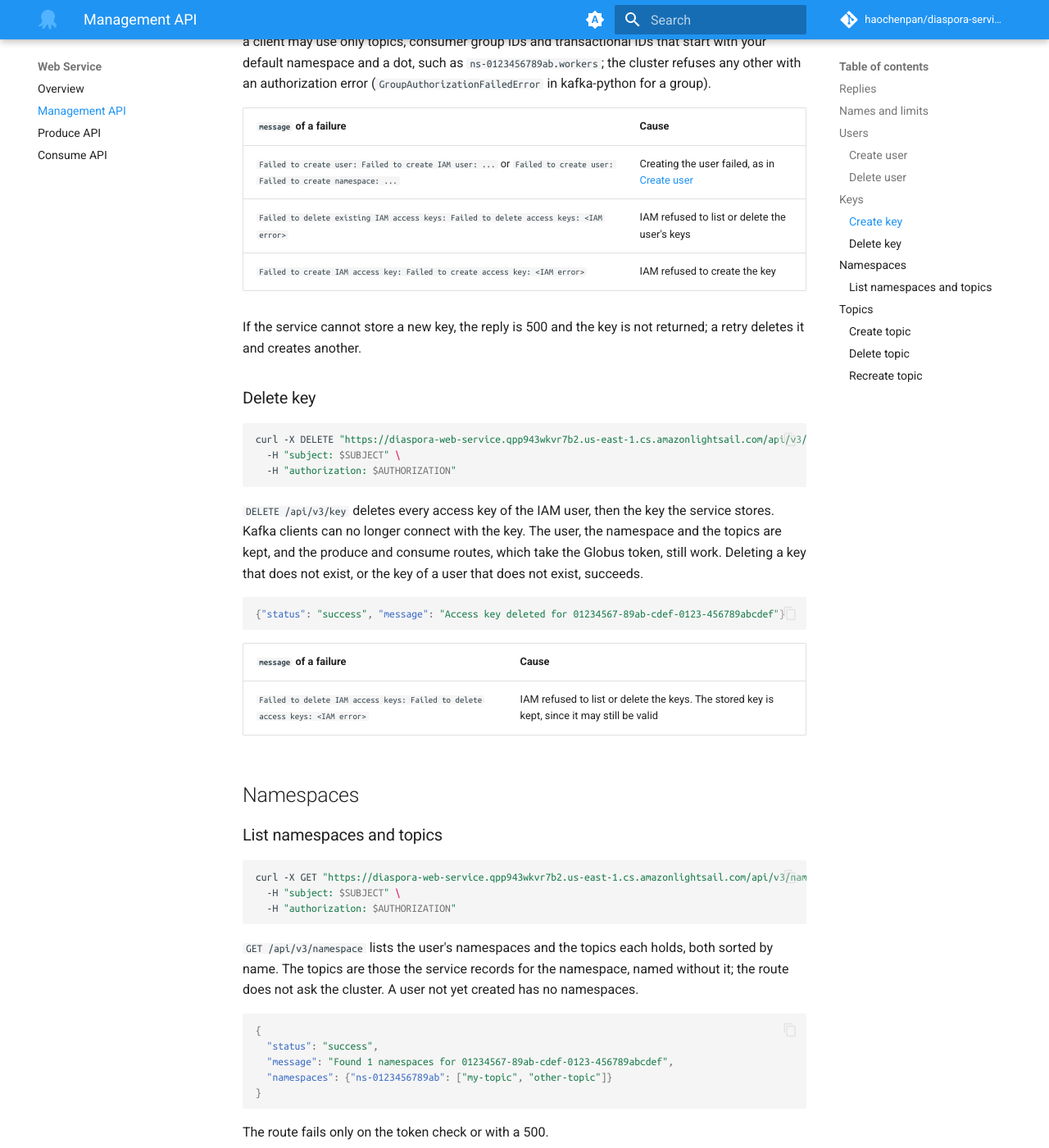
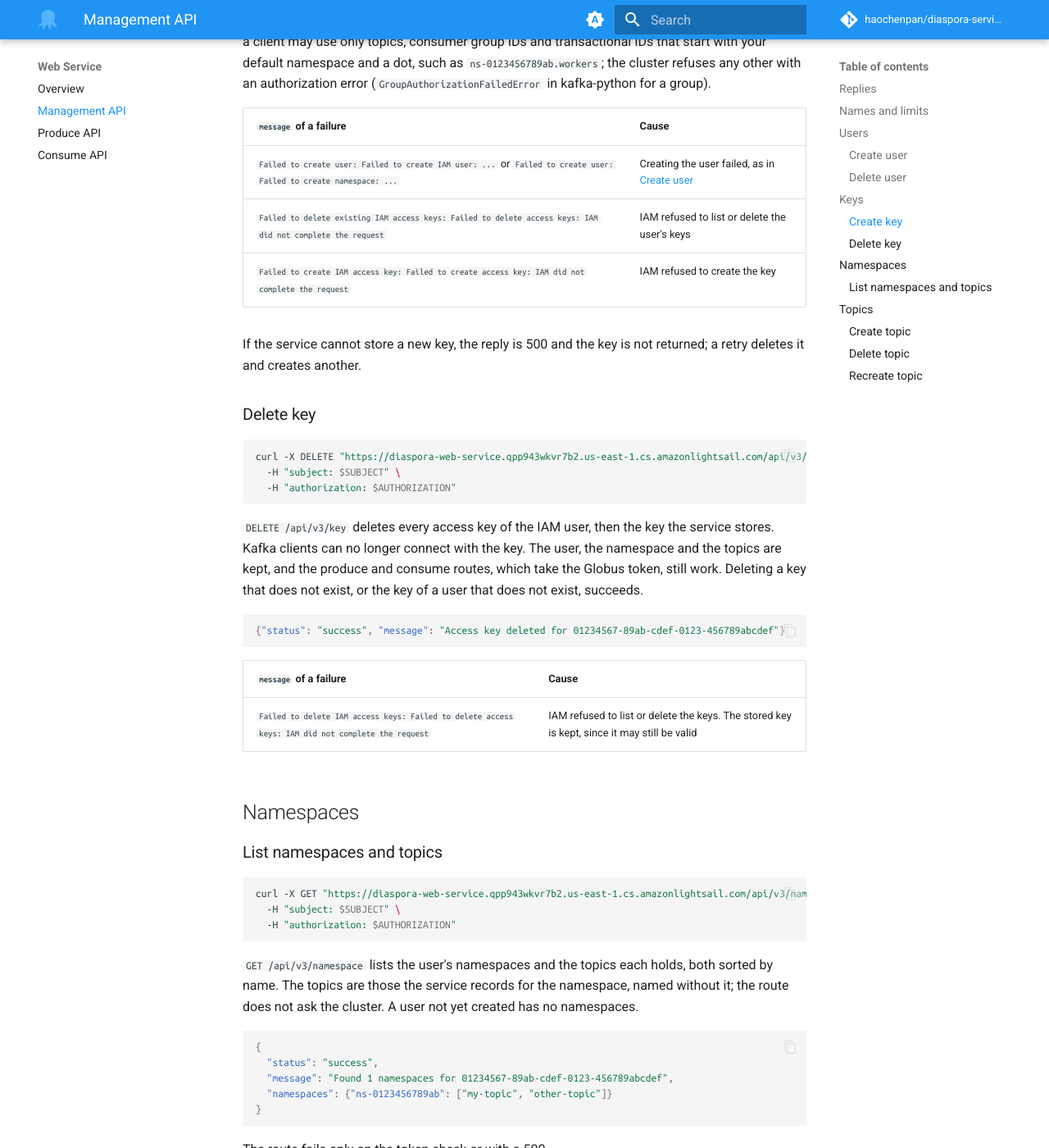
Before and after one commit to haochenpan/diaspora-service, an MkDocs documentation site: the page built from docs/web/management.md, in a window 1280 px wide and 1400 px high, scrolled down 4904 px. Shown: the whole window at 82% size. Built offline with MkDocs 1.6.1 and Material for MkDocs 9.7.7, drawn with Linux system fonts in a browser that asks for light colours; comment, search, counter and statistics services are not loaded; the version menu is left out; some of the changed text lies outside the part shown.

Commit message:
Answer a failed IAM call with a fixed message (#109)
When IAM failed a user create or delete or an access key create or
delete, the reply carried IAM's error text, which can name the account and
the service's identity. The reply now says IAM did not complete the
request, and the error goes to the log. The policy update, which only the
policy script calls, keeps IAM's text.

Co-Authored-By: Claude Opus 5.5 <noreply@anthropic.com>

```diff
--- a/docs/web/management.md
+++ b/docs/web/management.md
@@ -83,7 +83,7 @@ curl -X POST "https://diaspora-web-service.qpp943wkvr7b2.us-east-1.cs.amazonligh
 
 | `message` of a failure | Cause |
 | --- | --- |
-| `Failed to create IAM user: Failed to create user and policy: <IAM error>` | IAM refused a call |
+| `Failed to create IAM user: Failed to create user and policy: IAM did not complete the request` | IAM refused a call |
 | `Failed to create namespace: Namespace already taken: <namespace>` | Another user holds the default namespace's name; the service deletes the IAM user |
 
 ### Delete user
@@ -104,7 +104,7 @@ curl -X DELETE "https://diaspora-web-service.qpp943wkvr7b2.us-east-1.cs.amazonli
 | --- | --- |
 | `Cannot delete user <subject>: user has <n> additional namespace(s). Delete namespaces first.` | The user holds namespaces other than the default one; nothing is deleted |
 | `Failed to delete Kafka topic: Failed to delete Kafka topic <namespace>.<topic> after 3 attempts: the Kafka cluster did not complete it; retry shortly` | The cluster did not delete a topic. The topics deleted before it stay deleted; that topic, the rest, the namespace, the key and the user are kept |
-| `Failed to delete IAM user: Failed to delete user and policy: <IAM error>` | IAM refused a call. The topics, the namespace and the stored key are already deleted |
+| `Failed to delete IAM user: Failed to delete user and policy: IAM did not complete the request` | IAM refused a call. The topics, the namespace and the stored key are already deleted |
 
 ## Keys
 
@@ -142,8 +142,8 @@ The key lets a Kafka client connect to the cluster at `endpoint`, with MSK IAM a
 | `message` of a failure | Cause |
 | --- | --- |
 | `Failed to create user: Failed to create IAM user: ...` or `Failed to create user: Failed to create namespace: ...` | Creating the user failed, as in [Create user](#create-user) |
-| `Failed to delete existing IAM access keys: Failed to delete access keys: <IAM error>` | IAM refused to list or delete the user's keys |
-| `Failed to create IAM access key: Failed to create access key: <IAM error>` | IAM refused to create the key |
+| `Failed to delete existing IAM access keys: Failed to delete access keys: IAM did not complete the request` | IAM refused to list or delete the user's keys |
+| `Failed to create IAM access key: Failed to create access key: IAM did not complete the request` | IAM refused to create the key |
 
 If the service cannot store a new key, the reply is 500 and the key is not returned; a retry deletes it and creates another.
 
@@ -163,7 +163,7 @@ curl -X DELETE "https://diaspora-web-service.qpp943wkvr7b2.us-east-1.cs.amazonli
 
 | `message` of a failure | Cause |
 | --- | --- |
-| `Failed to delete IAM access keys: Failed to delete access keys: <IAM error>` | IAM refused to list or delete the keys. The stored key is kept, since it may still be valid |
+| `Failed to delete IAM access keys: Failed to delete access keys: IAM did not complete the request` | IAM refused to list or delete the keys. The stored key is kept, since it may still be valid |
 
 ## Namespaces
 
```
Also changed, not shown: 2 other files.
